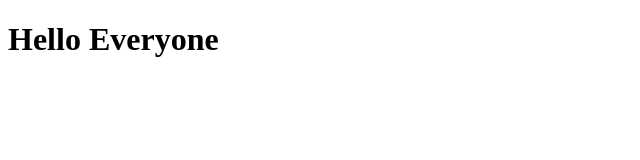
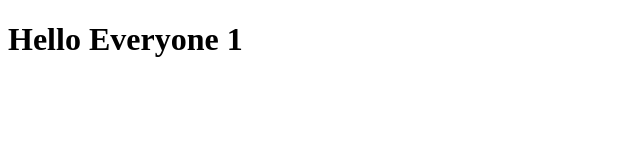
Before and after one commit to jstutul/branch-testing, a plain HTML site: page index.html in a window 1280 px wide. Shown: the full height of the page, 0-640 px from the left. Drawn offline with Linux system fonts and the light colour scheme.

Commit message:
second commit

```diff
--- a/index.html
+++ b/index.html
@@ -7,6 +7,6 @@
     <title>Github Tutrial</title>
   </head>
   <body>
-    <h1>Hello Everyone</h1>
+    <h1>Hello Everyone 1</h1>
   </body>
 </html>
```
